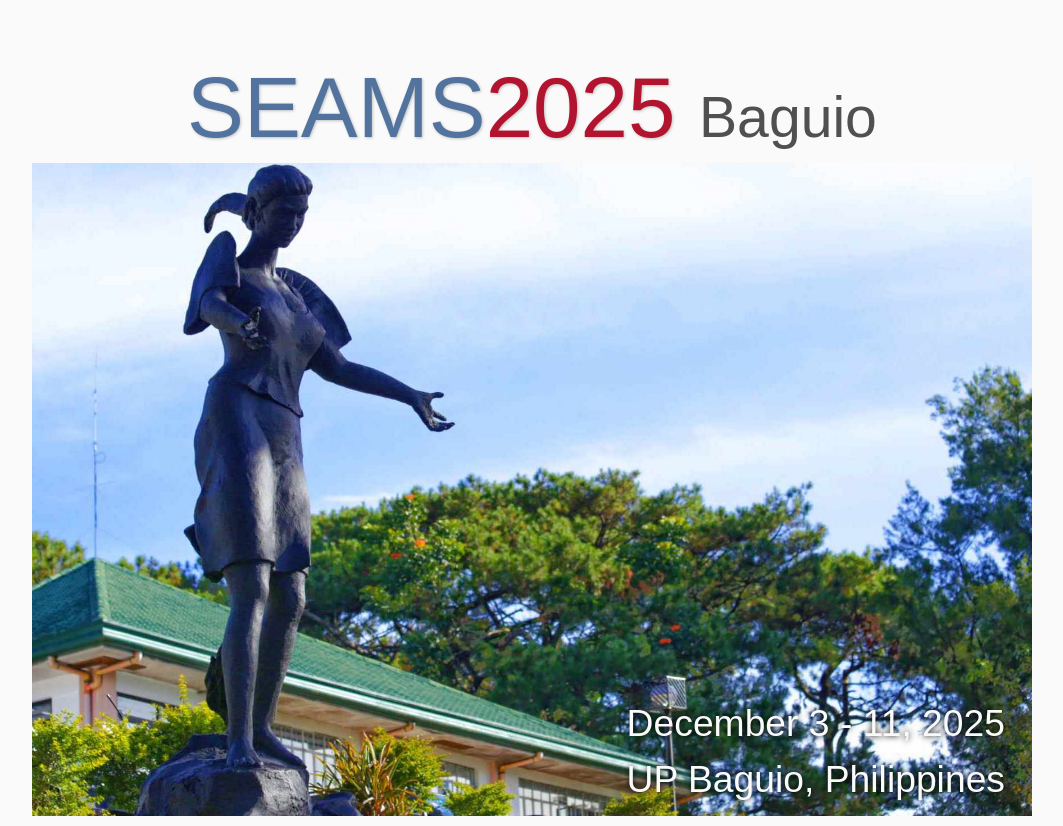
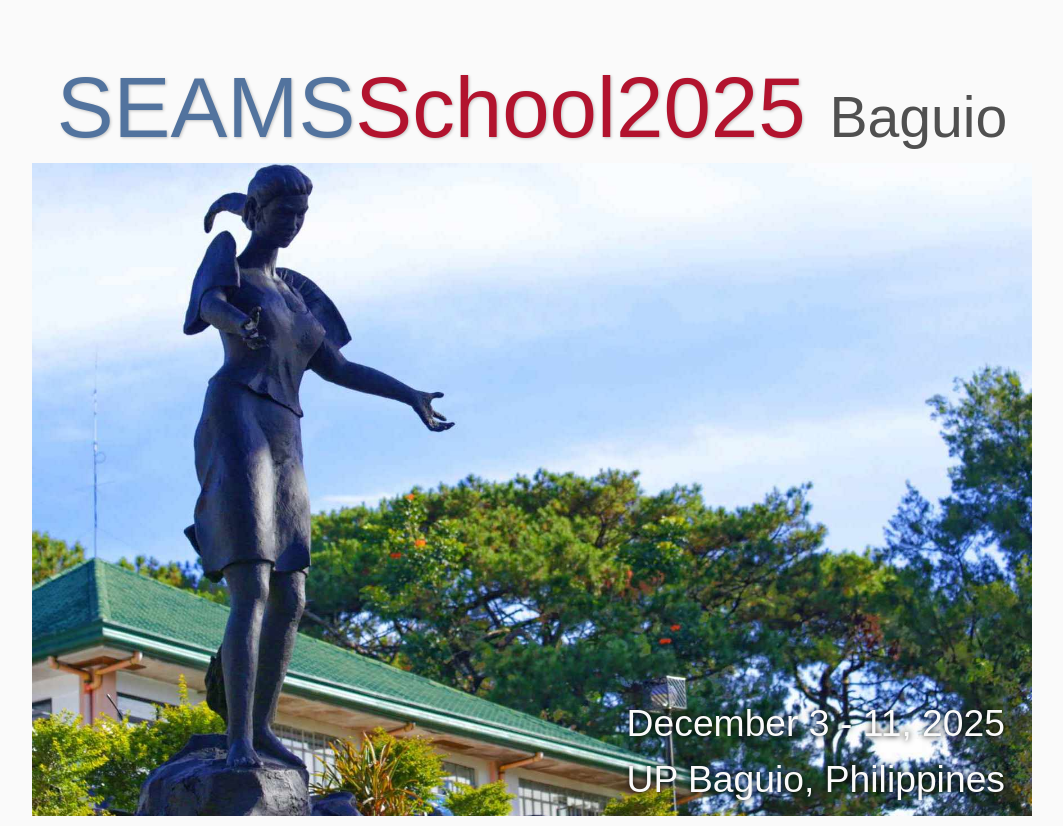
Before and after one commit to jftrabago/SEAMSSchool2025Baguio, a plain HTML site: page directions/index.html in a window 1280 px wide. Shown: the top 826 px of the page, without its empty margins (108-1171 px from the left). Drawn offline with Linux system fonts and the light colour scheme; files that its build step writes are made by us from their sources.

Commit message:
Add files via upload

```diff
--- a/directions/index.html
+++ b/directions/index.html
@@ -18,7 +18,7 @@
     <div class="banner">
         <img src="assets/banner.jpg" alt="Conference Template Banner" width="1000" height=auto>
         <div class="top-left">
-            <span class="title1">SEAMS</span><span class="title2">2025</span> <span class="year">Baguio</span>
+            <span class="title1">SEAMS</span><span class="title2">School2025</span> <span class="year">Baguio</span>
         </div>
         <div class="bottom-right">
             December 3 - 11, 2025 <br> UP Baguio, Philippines
```
Also changed, not shown: index.html (+1 -1 lines), program/index.html (+1 -1 lines), registration/index.html (+1 -1 lines).
